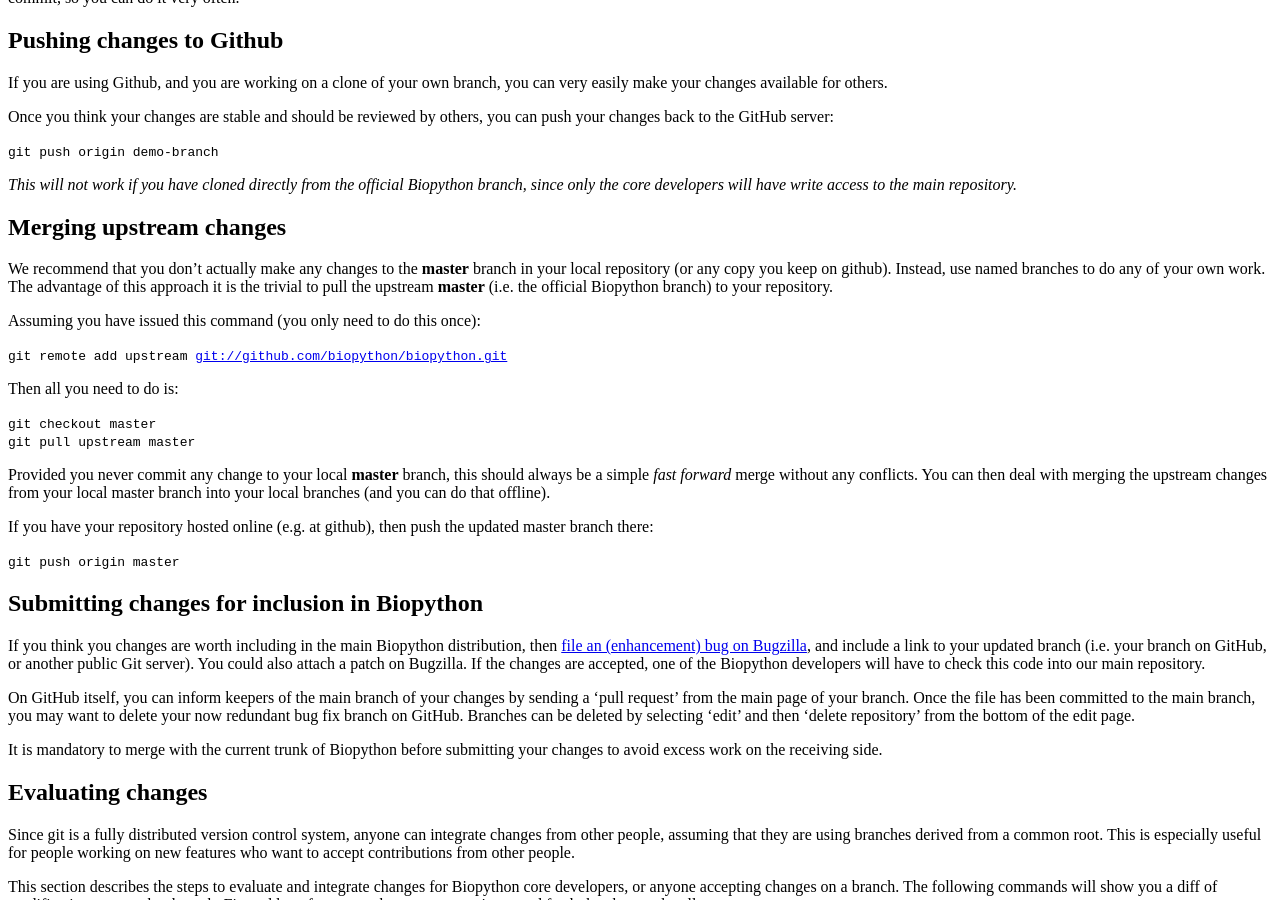
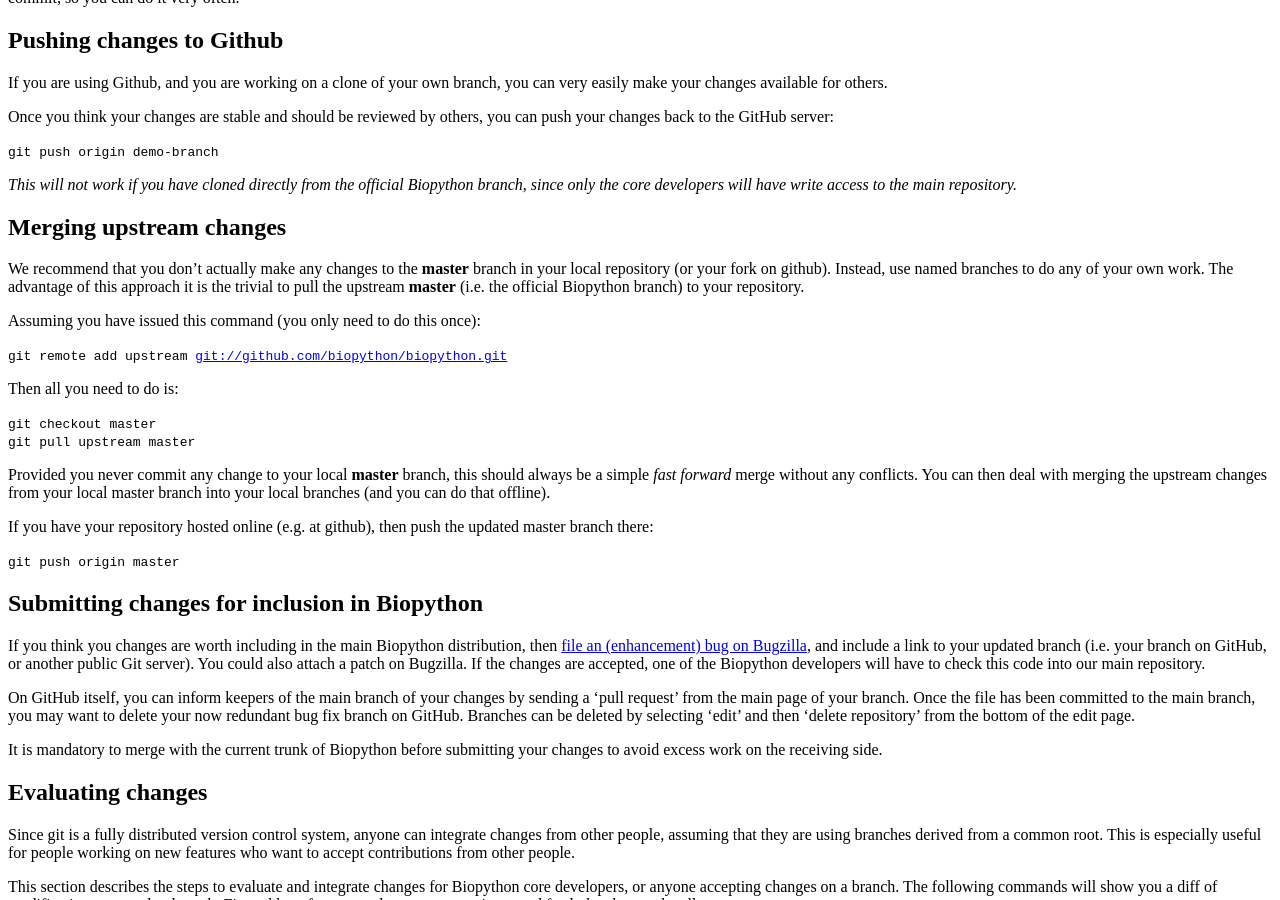
Before and after one commit to biopython/biopython.github.io, a Jekyll site: the page built from wiki/GitUsage.md, in a window 1280 px wide and 900 px high, scrolled down 2926 px. Built offline with Jekyll 4.4.1, drawn with Linux system fonts in a browser that asks for light colours.

```diff
--- a/wiki/GitUsage.md
+++ b/wiki/GitUsage.md
@@ -262,10 +262,10 @@ Merging upstream changes
 ------------------------
 
 We recommend that you don't actually make any changes to the **master**
-branch in your local repository (or any copy you keep on github).
-Instead, use named branches to do any of your own work. The advantage of
-this approach it is the trivial to pull the upstream **master** (i.e.
-the official Biopython branch) to your repository.
+branch in your local repository (or your fork on github). Instead, use
+named branches to do any of your own work. The advantage of this
+approach it is the trivial to pull the upstream **master** (i.e. the
+official Biopython branch) to your repository.
 
 Assuming you have issued this command (you only need to do this once):
 
```
Also changed, not shown: 1 other file.
